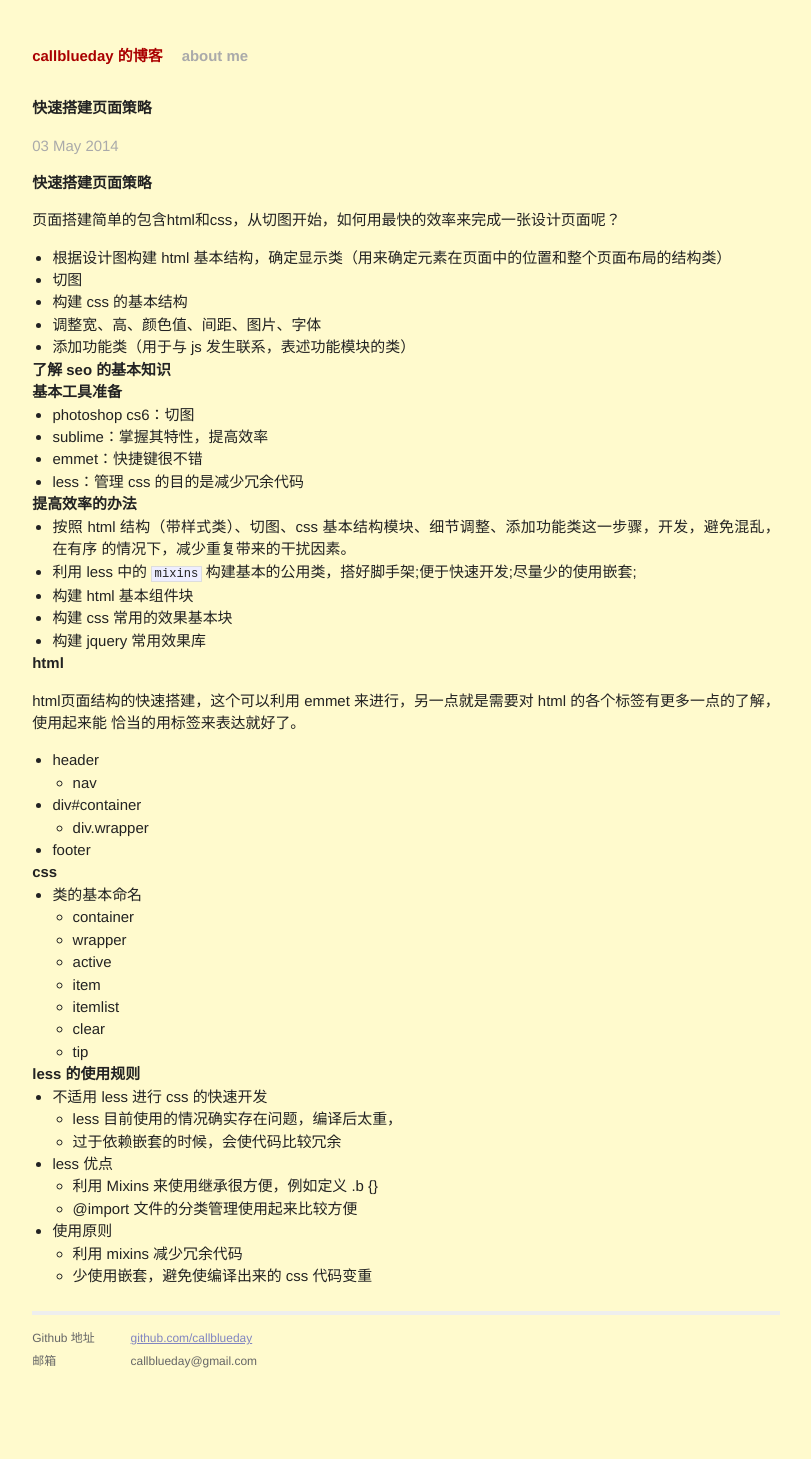
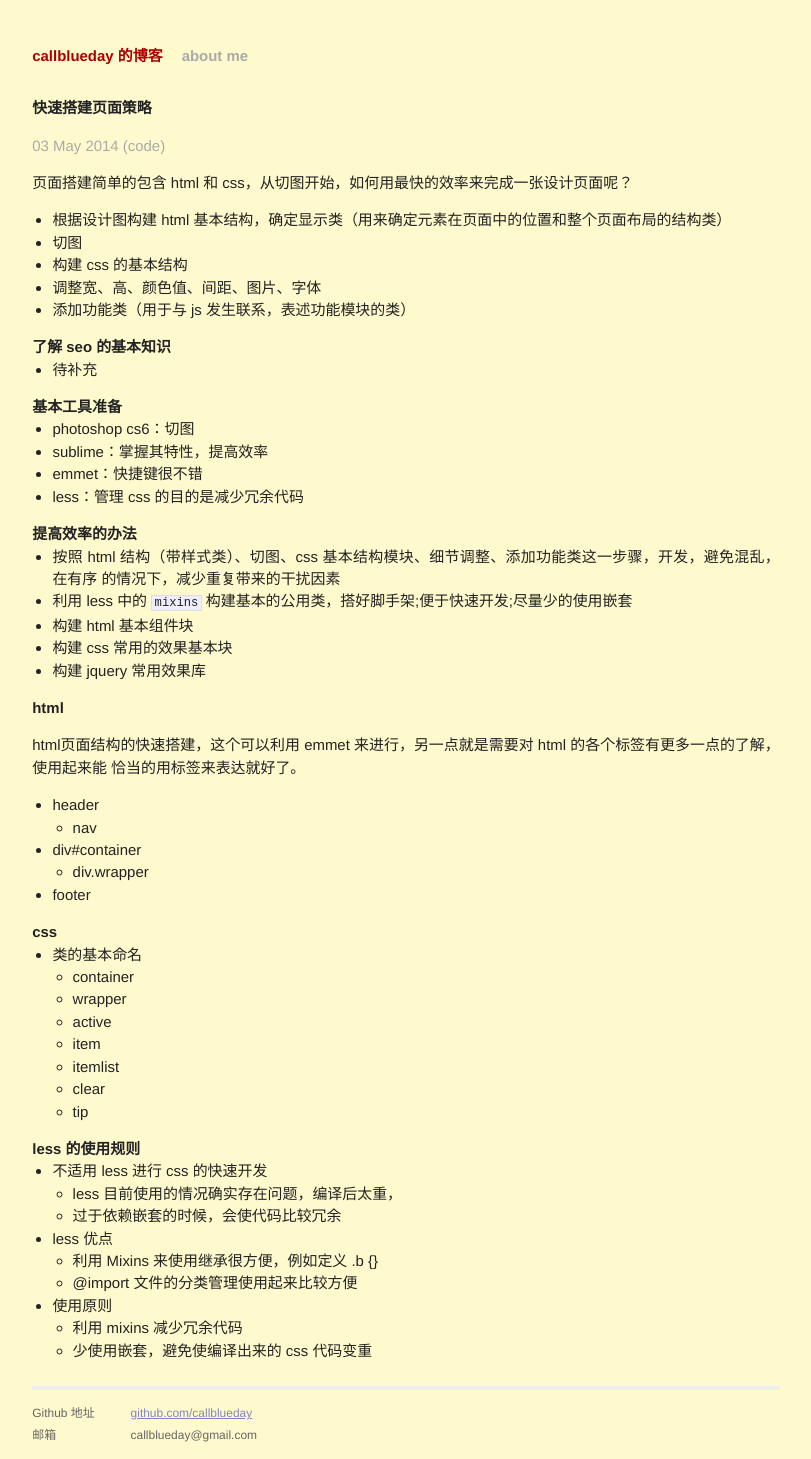
Before and after one commit to callblueday/blog, a Jekyll site: the page built from _posts/2014-05-03-fast-build-page.md, in a window 1280 px wide. Shown: the whole page, without its empty margins (234-1045 px from the left). Built offline with Jekyll 4.4.1, drawn with Linux system fonts in a browser that asks for light colours; Markdown is read by kramdown in place of the engine named in the settings; before the commit the page ends 1384 px from its top, so only the background shows below that.

```diff
--- a/_layouts/post.html
+++ b/_layouts/post.html
@@ -2,7 +2,7 @@
 layout: default
 ---
 <h2>{{ page.title }}</h2>
-<p class="meta">{{ page.date | date_to_string }}<span></span></p>
+<p class="meta">{{ page.date | date_to_string }}<span>&nbsp({{page.categories}})</span></p>
 
 <div class="post">
 {{ content }}
--- a/_posts/2014-05-03-fast-build-page.md
+++ b/_posts/2014-05-03-fast-build-page.md
@@ -5,34 +5,35 @@ date:   2014-05-03 21:19:40
 categories: code
 ---
 
-### 快速搭建页面策略
-页面搭建简单的包含html和css，从切图开始，如何用最快的效率来完成一张设计页面呢？
+页面搭建简单的包含 html 和 css，从切图开始，如何用最快的效率来完成一张设计页面呢？
+
 - 根据设计图构建 html 基本结构，确定显示类（用来确定元素在页面中的位置和整个页面布局的结构类）
 - 切图
 - 构建 css 的基本结构
 - 调整宽、高、颜色值、间距、图片、字体
 - 添加功能类（用于与 js 发生联系，表述功能模块的类）
 
+<p></p>
+### 了解 seo 的基本知识
+- 待补充
 
-### 了解 seo 的基本知识
-
-
+<p></p>
 ### 基本工具准备
 - photoshop cs6：切图
 - sublime：掌握其特性，提高效率
 - emmet：快捷键很不错
 - less：管理 css 的目的是减少冗余代码
 
-
+<p></p>
 ### 提高效率的办法
 - 按照 html 结构（带样式类）、切图、css 基本结构模块、细节调整、添加功能类这一步骤，开发，避免混乱，在有序
-的情况下，减少重复带来的干扰因素。
-- 利用 less 中的 `mixins` 构建基本的公用类，搭好脚手架;便于快速开发;尽量少的使用嵌套;
+的情况下，减少重复带来的干扰因素
+- 利用 less 中的 `mixins` 构建基本的公用类，搭好脚手架;便于快速开发;尽量少的使用嵌套
 - 构建 html 基本组件块
 - 构建 css 常用的效果基本块
 - 构建 jquery 常用效果库
 
-
+<p></p>
 ### html
 html页面结构的快速搭建，这个可以利用 emmet 来进行，另一点就是需要对 html 的各个标签有更多一点的了解，使用起来能
 恰当的用标签来表达就好了。
@@ -43,7 +44,7 @@ html页面结构的快速搭建，这个可以利用 emmet 来进行，另一点
   - div.wrapper
 - footer
 
-
+<p></p>
 ### css
 - 类的基本命名
   - container
@@ -54,7 +55,7 @@ html页面结构的快速搭建，这个可以利用 emmet 来进行，另一点
   - clear
   - tip
 
-
+<p></p>
 ### less 的使用规则
 - 不适用 less 进行 css 的快速开发
   - less 目前使用的情况确实存在问题，编译后太重，
--- a/css/main.css
+++ b/css/main.css
@@ -98,7 +98,7 @@ a:visited { color: #654321; }
 }
 
 .meta span {
-  margin-left: 4em;
+  margin-left: 0em;
 }
 
 .footer {
```
Also changed, not shown: _posts/2014-05-03-frontend-tool.md (+9 -6 lines), aboutme.md (+2 -0 lines).
